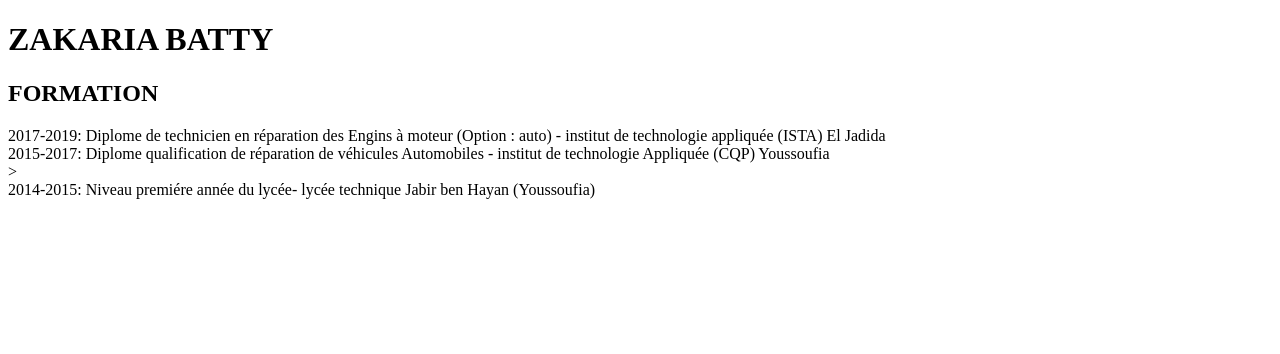
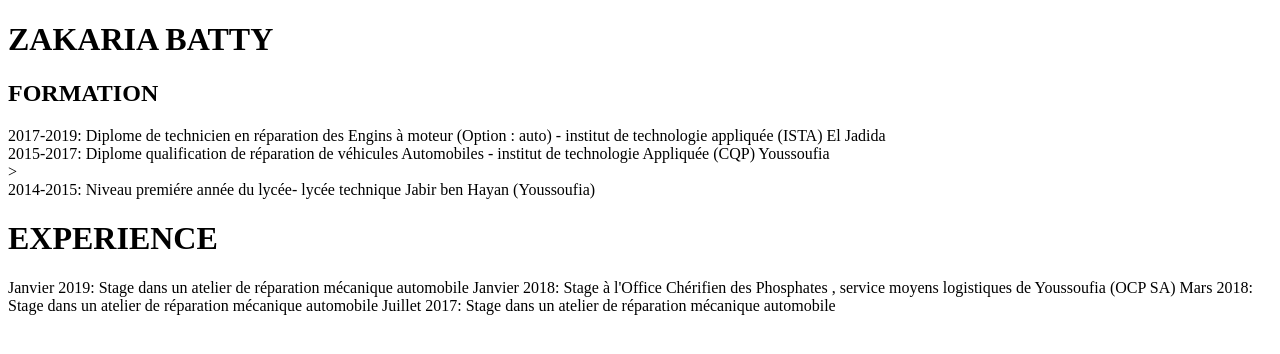
Before and after one commit to Youcode-beginners/CV-Demo, a plain HTML site: page index.html in a window 1280 px wide. Drawn offline with Linux system fonts and the light colour scheme.

Commit message:
added new paragraphe in index.html

```diff
--- a/index.html
+++ b/index.html
@@ -25,6 +25,17 @@
         <p3> 2014-2015: Niveau premiére année du lycée- lycée technique Jabir ben Hayan
             (Youssoufia)
         </p3>
+    <div class="3éme-title">
+        <h1>EXPERIENCE</h1>
+    </div>
+    <div class="4émé paragraphe">
+        <p1> Janvier 2019: Stage dans un atelier de réparation mécanique automobile</p1>
+          <p2> Janvier 2018: Stage à l'Office Chérifien des Phosphates , service moyens
+            logistiques de Youssoufia (OCP SA)</p2>
+          <p3>Mars 2018: Stage dans un atelier de réparation mécanique automobile </p3>
+        <p4>Juillet 2017: Stage dans un atelier de réparation mécanique automobile</p4>
+
+    </div>
 
     </div>
 
```
